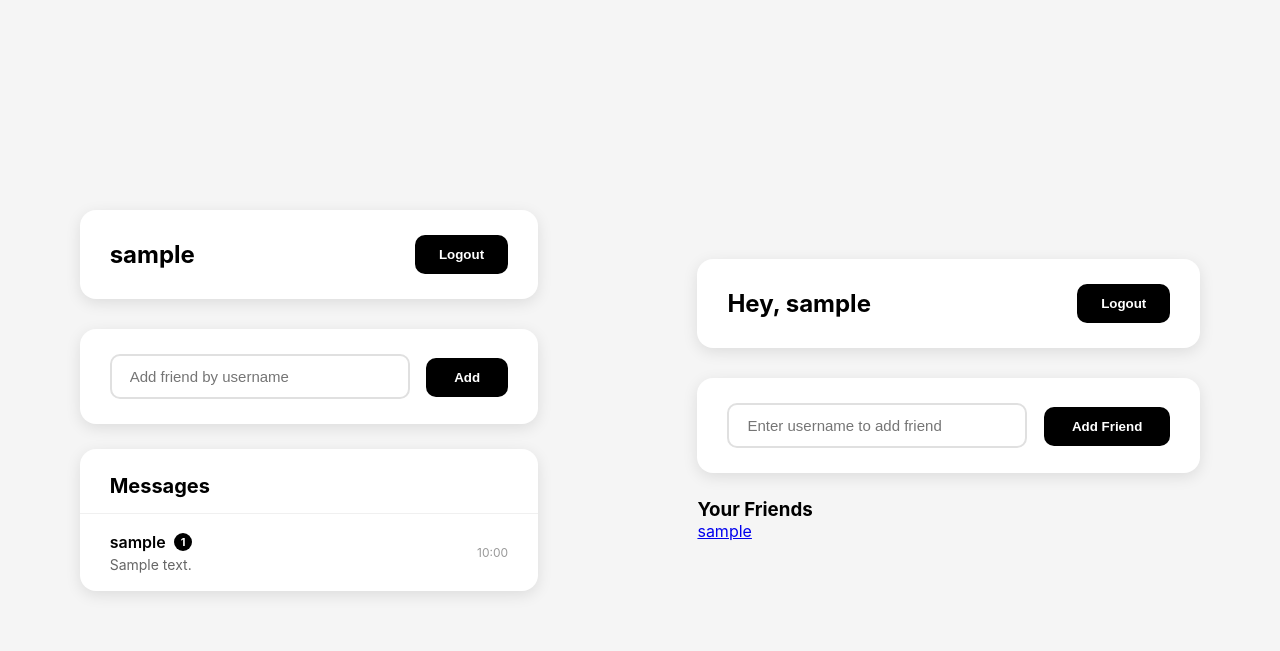
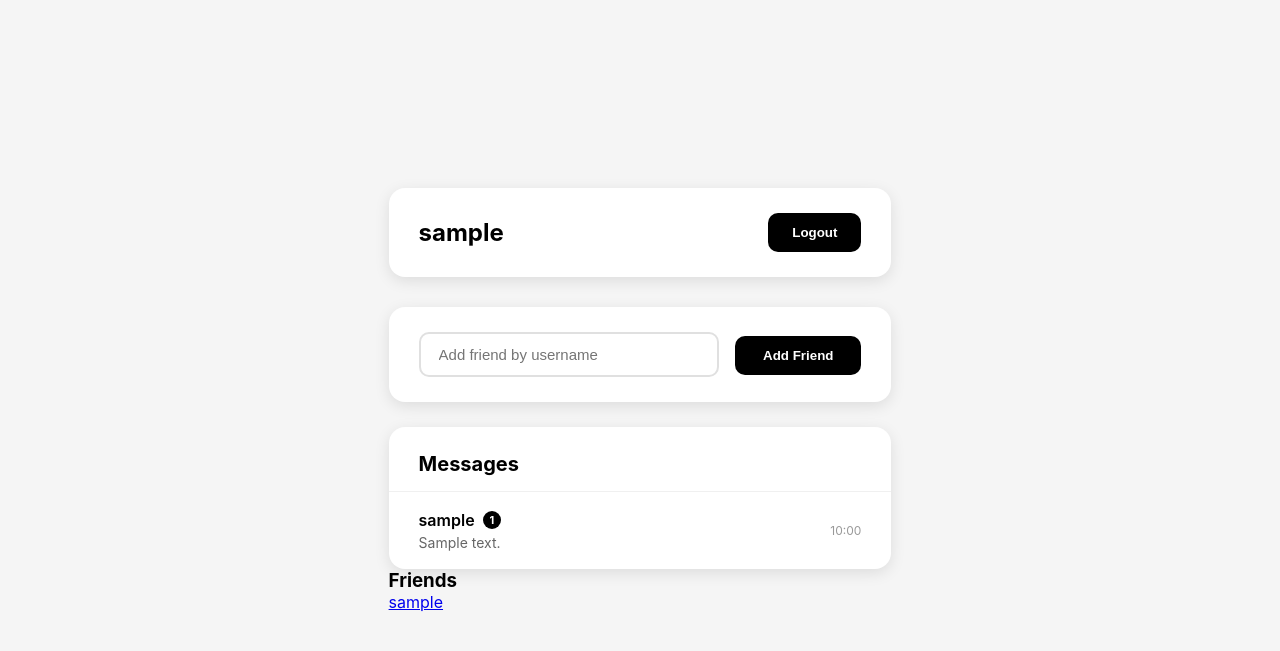
Before and after one commit to Zvbcbcv/chat, a Flask app: page /home in a window 1280 px wide. Shown: the top 651 px of the page. Run offline with Flask 3, Linux system fonts and the light colour scheme; the visitor is signed in with stand-in values (Sample User, id 1); a database or web service that is not in the repository returns one stand-in record (values such as "Sample title"); some libraries are stand-ins or nearby versions.

Commit message:
new layout

```diff
--- a/app.py
+++ b/app.py
@@ -58,12 +58,28 @@ def index():
         return redirect(url_for('home'))
     return redirect(url_for('login'))
 
+import base64
+
+def load_banned_words():
+    try:
+        with open('banned.txt', 'r') as f:
+            encoded = f.read().strip().split('\n')
+            return [base64.b64decode(word).decode('utf-8') for word in encoded]
+    except:
+        return []
+
+BANNED_WORDS = load_banned_words()
+
 @app.route('/register', methods=['GET', 'POST'])
 def register():
     error = None
     if request.method == 'POST':
-        username = request.form['username']
+        username = request.form['username'].strip().lower()
         password = request.form['password']
+
+        if any(banned in username for banned in BANNED_WORDS):
+            error = 'Username contains inappropriate language'
+            return render_template('register.html', error=error)
 
         try:
             conn = get_db()
@@ -147,9 +163,9 @@ def home():
 @app.route('/add_friend', methods=['POST'])
 def add_friend():
     if 'username' not in session:
-        return jsonify({'success': False})
+        return jsonify({'success': False, 'error': 'Not logged in'})
 
-    friend_username = request.json['username']
+    friend_username = request.json['username'].strip().lower()
     friend_id = get_user_id(friend_username)
 
     if not friend_id:
@@ -160,6 +176,13 @@ def add_friend():
 
     conn = get_db()
     c = conn.cursor()
+
+    c.execute('SELECT * FROM friends WHERE user_id = %s AND friend_id = %s',
+              (session['user_id'], friend_id))
+    if c.fetchone():
+        conn.close()
+        return jsonify({'success': False, 'error': 'Already friends'})
+
     try:
         c.execute('INSERT INTO friends (user_id, friend_id) VALUES (%s, %s)',
                   (session['user_id'], friend_id))
@@ -168,9 +191,10 @@ def add_friend():
         conn.commit()
         conn.close()
         return jsonify({'success': True})
-    except psycopg2.IntegrityError:
+    except Exception as e:
         conn.close()
-        return jsonify({'success': False, 'error': 'Already friends'})
+        print(f"Add friend error: {e}")
+        return jsonify({'success': False, 'error': 'Failed to add friend'})
 
 @app.route('/chat/<friend_username>')
 def chat(friend_username):
@@ -188,7 +212,7 @@ def chat(friend_username):
     c = conn.cursor(cursor_factory=RealDictCursor)
 
     c.execute('''UPDATE messages SET read = TRUE
-                 WHERE receiver_id = %s AND sender_id = %s''',
+                 WHERE receiver_id = %s AND sender_id = %s AND read = FALSE''',
              (session['user_id'], friend_id))
     conn.commit()
 
--- /dev/null
+++ b/banned.txt
@@ -0,0 +1,16 @@
+ZnVjaw==
+c2hpdA==
+Yml0Y2g=
+YXNz
+ZGFtbg==
+Y3JhcA==
+cGlzcw==
+ZGljaw==
+Y29jaw==
+cHVzc3k=
+ZmFn
+bmlnZ2Vy
+bmlnZ2E=
+Y3VudA==
+d2hvcmU=
+c2x1dA==
--- a/templates/home.html
+++ b/templates/home.html
@@ -16,8 +16,14 @@
 
         <div class="add-friend-section">
             <input type="text" id="friend-username" placeholder="Add friend by username">
-            <button onclick="addFriend()">Add</button>
-            <span id="error-msg" style="color: #dc3545; margin-left: 10px; display: none;"></span>
+            <button onclick="addFriend()">Add Friend</button>
+        </div>
+
+        <div id="notification-popup" class="notification-popup" style="display: none;">
+            <div class="notification-content">
+                <strong id="notif-sender"></strong>
+                <p id="notif-message"></p>
+            </div>
         </div>
 
         <div class="chats-section">
@@ -41,14 +47,31 @@
                 <p style="color: #999; text-align: center; padding: 40px;">No messages yet. Add a friend to start chatting!</p>
             {% endif %}
         </div>
+
+        <div class="friends-section">
+            <h3>Friends</h3>
+            {% if friends %}
+                <div class="friends-grid">
+                    {% for friend in friends %}
+                        <a href="{{ url_for('chat', friend_username=friend.username) }}" class="friend-button">
+                            {{ friend.username }}
+                        </a>
+                    {% endfor %}
+                </div>
+            {% else %}
+                <p style="color: #999; text-align: center; padding: 20px;">No friends yet</p>
+            {% endif %}
+        </div>
     </div>
 
     <script>
         function addFriend() {
-            const username = document.getElementById('friend-username').value;
-            const errorMsg = document.getElementById('error-msg');
+            const username = document.getElementById('friend-username').value.trim();
 
-            if (!username) return;
+            if (!username) {
+                showPopup('Please enter a username', true);
+                return;
+            }
 
             fetch('/add_friend', {
                 method: 'POST',
@@ -60,66 +83,24 @@
                 if (data.success) {
                     location.reload();
                 } else {
-                    errorMsg.textContent = data.error || 'Failed to add friend';
-                    errorMsg.style.display = 'inline';
-                    setTimeout(() => errorMsg.style.display = 'none', 3000);
+                    showPopup(data.error || 'Failed to add friend', true);
                 }
             });
         }
-    </script>
-</body>
-</html><!DOCTYPE html>
-<html lang="en">
-<head>
-    <meta charset="UTF-8">
-    <meta name="viewport" content="width=device-width, initial-scale=1.0">
-    <title>Home</title>
-    <link rel="stylesheet" href="{{ url_for('static', filename='css/style.css') }}">
-</head>
-<body style="background: #f5f5f5;">
-    <div class="container">
-        <div class="home-header">
-            <h2>Hey, {{ username }}</h2>
-            <a href="{{ url_for('logout') }}"><button class="logout-btn">Logout</button></a>
-        </div>
 
-        <div class="add-friend-section">
-            <input type="text" id="friend-username" placeholder="Enter username to add friend">
-            <button onclick="addFriend()">Add Friend</button>
-        </div>
+        function showPopup(message, isError) {
+            const popup = document.createElement('div');
+            popup.className = 'custom-popup';
+            popup.style.background = isError ? '#ffe6e6' : '#e6ffe6';
+            popup.style.color = isError ? '#dc3545' : '#28a745';
+            popup.textContent = message;
+            document.body.appendChild(popup);
 
-        <div class="friends-list">
-            <h3>Your Friends</h3>
-            {% if friends %}
-                {% for friend in friends %}
-                    <div class="friend-item">
-                        <a href="{{ url_for('chat', friend_username=friend.username) }}">{{ friend.username }}</a>
-                    </div>
-                {% endfor %}
-            {% else %}
-                <p style="color: #999;">No friends yet. Add someone!</p>
-            {% endif %}
-        </div>
-    </div>
-
-    <script>
-        function addFriend() {
-            const username = document.getElementById('friend-username').value;
-            if (!username) return;
-
-            fetch('/add_friend', {
-                method: 'POST',
-                headers: { 'Content-Type': 'application/json' },
-                body: JSON.stringify({ username: username })
-            })
-            .then(res => res.json())
-            .then(data => {
-                if (data.success) {
-                    location.reload();
-                } else {
-                    alert(data.error || 'Failed to add friend');
-                }
-            });
+            setTimeout(() => popup.classList.add('show'), 10);
+            setTimeout(() => {
+                popup.classList.remove('show');
+                setTimeout(() => popup.remove(), 300);
+            }, 3000);
         }
     </script>
 </body>
```
